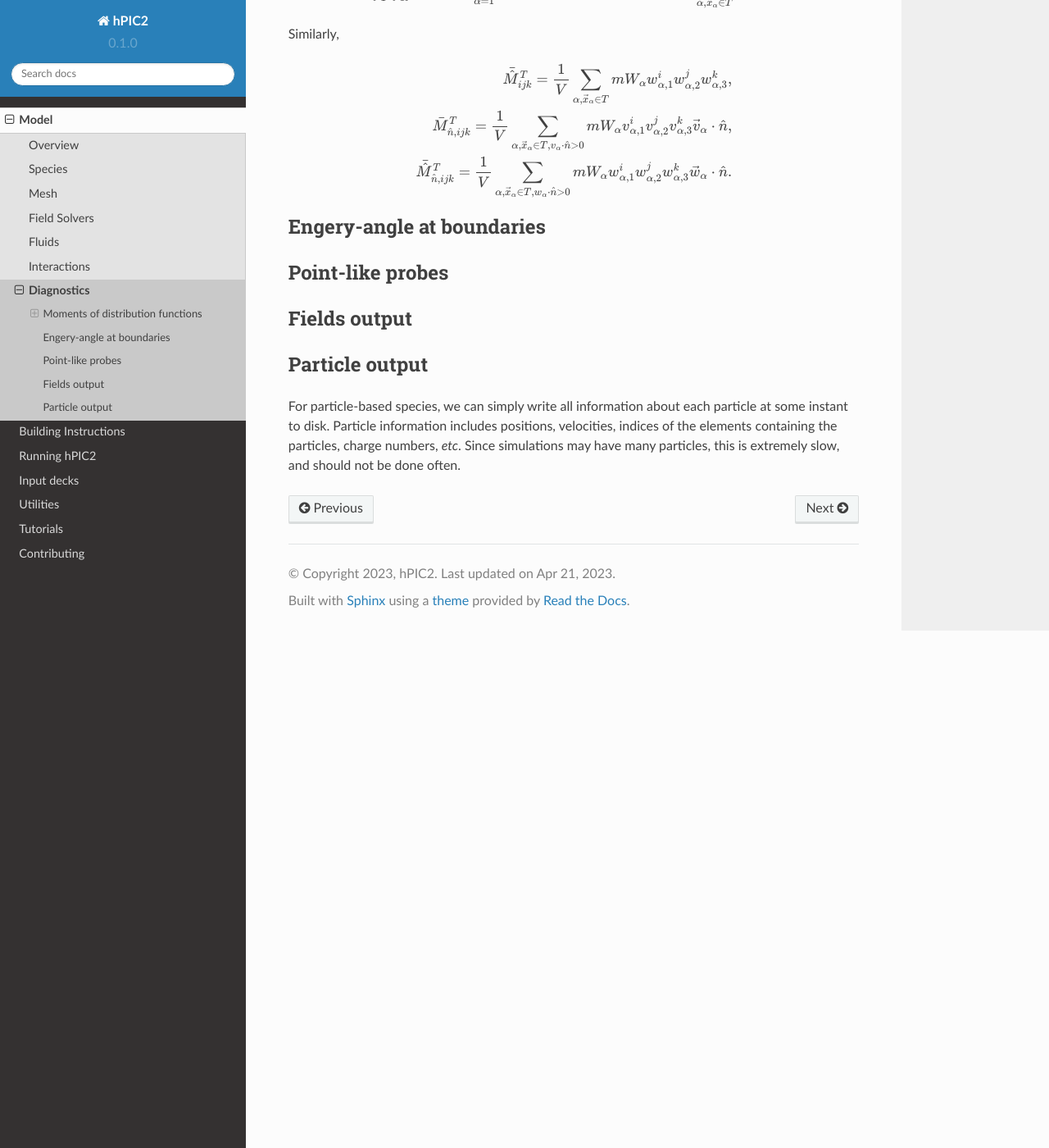
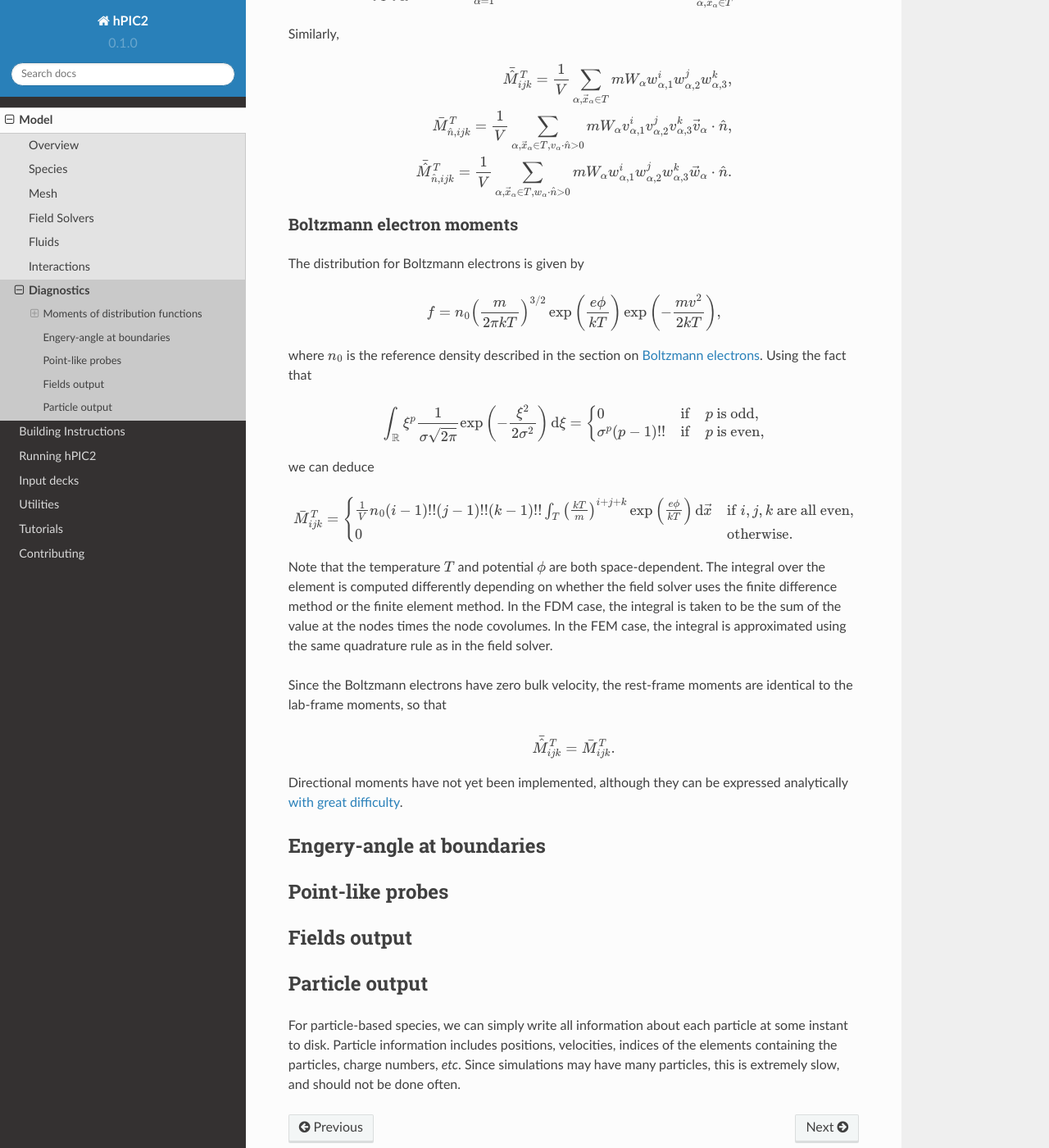
Before and after one commit to lcpp-org/hpic2doc, a Sphinx documentation site: the page built from docs/source/diagnostics.rst, in a window 1280 px wide and 1400 px high, scrolled down 1696 px. Shown: the whole window at 82% size. Built offline with Sphinx 7.4.7 and the Read the Docs theme 2.0.0, drawn with Linux system fonts in a browser that asks for light colours; some of the changed text lies outside the part shown.

Commit message:
Talk about Boltzmann electron moments

```diff
--- a/docs/source/diagnostics.rst
+++ b/docs/source/diagnostics.rst
@@ -82,7 +82,7 @@ is assumed to be
 
 .. math::
 
-    f(\vec{x}, \vec{v}, t) = \sum_{\alpha=1}^N W_\alpha \delta (\vec{x} - \vec{x}_\alpha) \delta (\vec{v} - \vec{v}_\alpha),
+    f = \sum_{\alpha=1}^N W_\alpha \delta (\vec{x} - \vec{x}_\alpha) \delta (\vec{v} - \vec{v}_\alpha),
 
 where :math:`\vec{x}_\alpha = \vec{x}_\alpha(t)`
 and :math:`\vec{v}_\alpha = \vec{v}_\alpha(t)`
@@ -106,6 +106,58 @@ Similarly,
 
     \bar{\hat{M}}_{\hat{n},ijk}^T = \frac{1}{V} \sum_{\alpha, \vec{x}_\alpha \in T, w_\alpha \cdot \hat{n} > 0} m W_\alpha w_{\alpha,1}^i w_{\alpha,2}^j w_{\alpha,3}^k \vec{w}_\alpha \cdot \hat{n}.
 
+Boltzmann electron moments
+~~~~~~~~~~~~~~~~~~~~~~~~~~~
+
+The distribution for Boltzmann electrons is given by
+
+.. math::
+
+    f = n_0 \left( \frac{m}{2 \pi k T} \right)^{3/2} \exp \left( \frac{e \phi}{kT} \right) \exp \left( - \frac{m v^2}{2 k T} \right),
+
+where :math:`n_0` is the reference density described in
+the section on :ref:`species:Boltzmann electrons`.
+Using the fact that
+
+.. math::
+
+    \int_{\mathbb{R}} \xi^p \frac{1}{\sigma \sqrt{2 \pi}} \exp \left( - \frac{\xi^2}{2 \sigma^2} \right) \, \mathrm{d} \xi
+    = \begin{cases}
+        0 & \text{if} & p \text{ is odd}, \\
+        \sigma^p (p-1)!! & \text{if} & p \text{ is even},
+    \end{cases}
+
+we can deduce
+
+.. math::
+
+    \bar{M}_{ijk}^T =
+    \begin{cases}
+        \frac{1}{V} n_0 (i-1)!! (j-1)!! (k-1)!! \int_T \left( \frac{kT}{m} \right)^{i+j+k} \exp \left( \frac{e \phi}{kT} \right) \, \mathrm{d} \vec{x} & \text{if } i,j,k \text{ are all even}, \\
+        0 & \text{otherwise}.
+    \end{cases}
+
+Note that the temperature :math:`T` and potential :math:`\phi`
+are both space-dependent.
+The integral over the element is computed differently depending on whether
+the field solver uses the finite difference method or the finite element method.
+In the FDM case, the integral is taken to be the sum of the value at the nodes
+times the node covolumes.
+In the FEM case, the integral is approximated using the same quadrature
+rule as in the field solver.
+
+Since the Boltzmann electrons have zero bulk velocity,
+the rest-frame moments are identical to the lab-frame moments,
+so that
+
+.. math::
+
+    \bar{\hat{M}}_{ijk}^T = \bar{M}_{ijk}^T.
+
+Directional moments have not yet been implemented,
+although they can be expressed analytically
+`with great difficulty <https://github.com/lcpp-org/hpic2/issues/253>`_.
+
 Engery-angle at boundaries
 --------------------------
 
```
